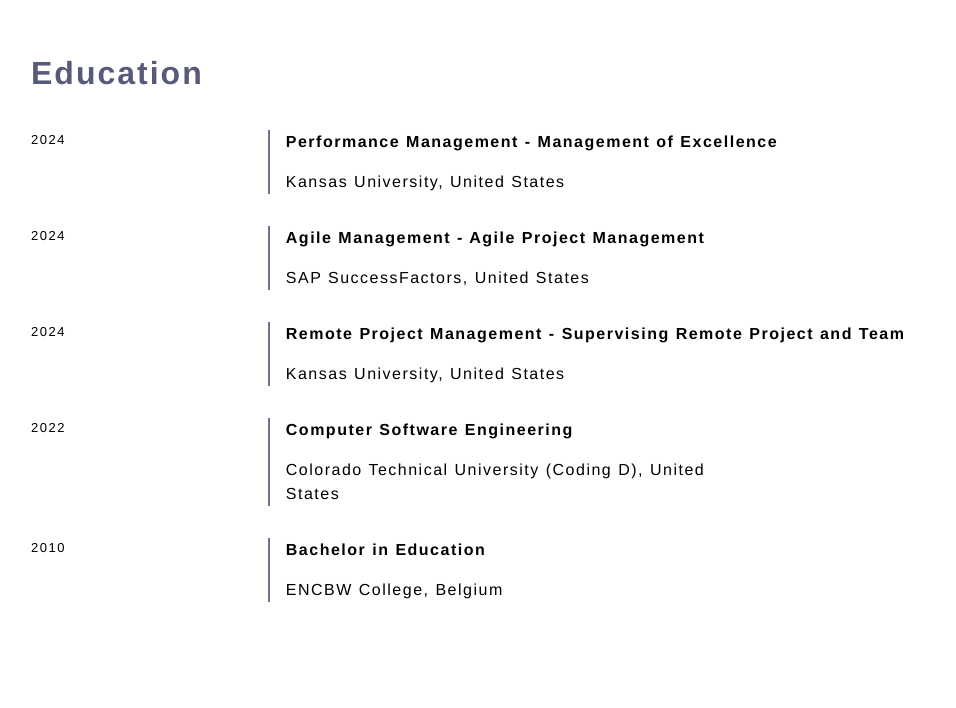
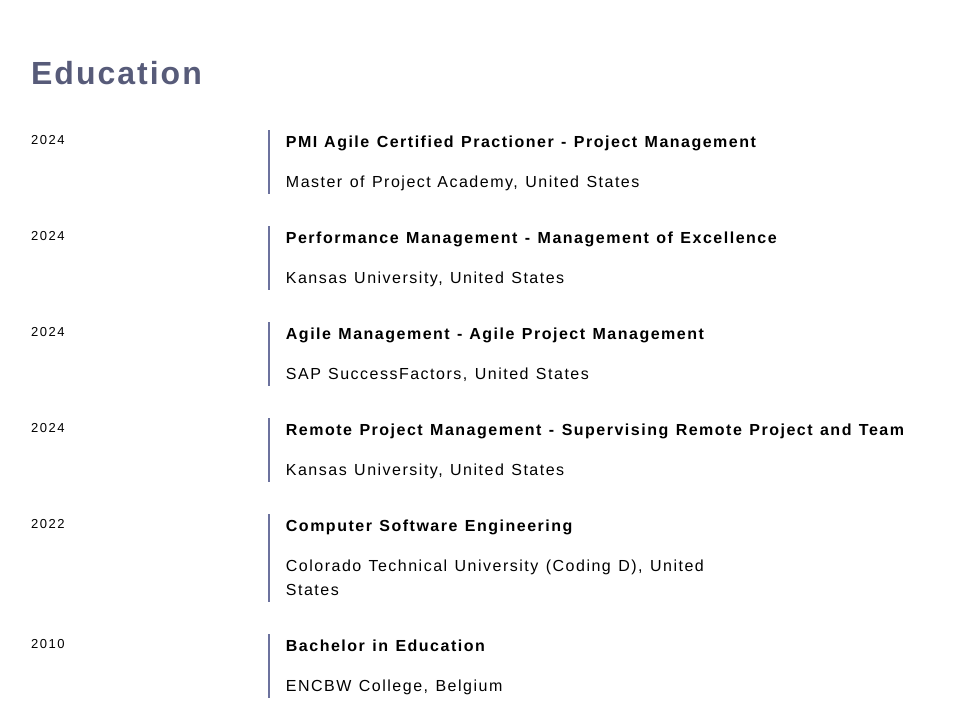
Before and after one commit to CarolineDenis/CarolineDenis.github.io, a plain HTML site: page index.html in a window 1280 px wide. Shown: the part 9580-10288 px from the top of the page, without its empty margins (97-1053 px from the left). Drawn offline with nearby package versions, Linux system fonts and the light colour scheme.

Commit message:
Add new certification

```diff
--- a/index.html
+++ b/index.html
@@ -828,6 +828,17 @@
         </div>
         <div class="experienceDescription">
           <p class="experienceTitle">
+            PMI Agile Certified Practioner - Project Management
+          </p>
+          <p>Master of Project Academy, United States</p>
+        </div>
+      </div>
+      <div class="marginBlockFlex">
+        <div class="dateWidth">
+          <p class="smallText">2024</p>
+        </div>
+        <div class="experienceDescription">
+          <p class="experienceTitle">
             Performance Management - Management of Excellence
           </p>
           <p>Kansas University, United States</p>
```
